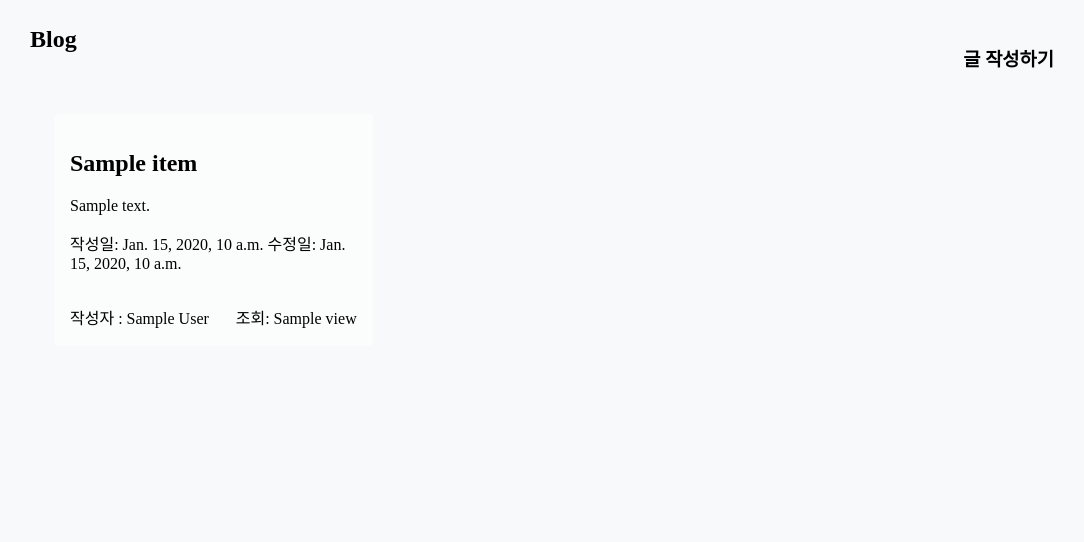
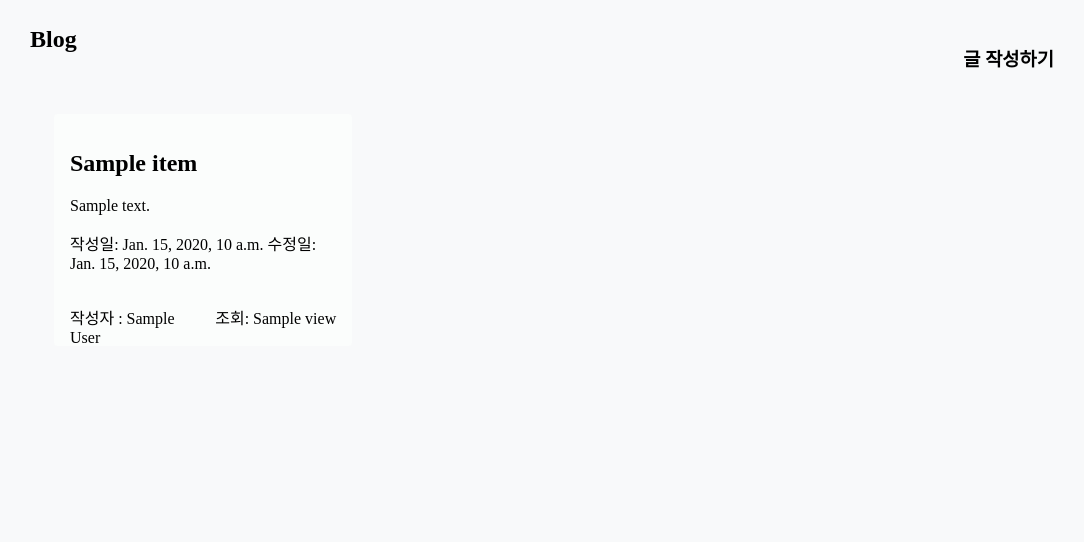
Before and after one commit to juhye0102/Django-project, a Django app: template board/templates/list.html in a window 1280 px wide. Shown: the top 542 px of the page, without its empty margins (98-1182 px from the left). Run offline with Django 3.2, Linux system fonts and the light colour scheme; the template is opened without the code that fills it: most values are stand-ins (such as "Sample title", 1, 10 or a date in 2020).

Commit message:
[ list 페이지 구현 ]

```diff
--- a/static/css/list.css
+++ b/static/css/list.css
@@ -9,6 +9,7 @@ header {
     justify-content: space-between;
     position: relative;
     width: 100%;
+
     display: flex;
 }
 
@@ -34,7 +35,7 @@ header {
 .list_wrapper {
     background-color: #FBFDFC;
     height: 25%;
-    width: 28%;
+    width: 26%;
     border-radius: 4px;
     padding: 1rem;
     margin: 1.5rem 1.5rem;
```
